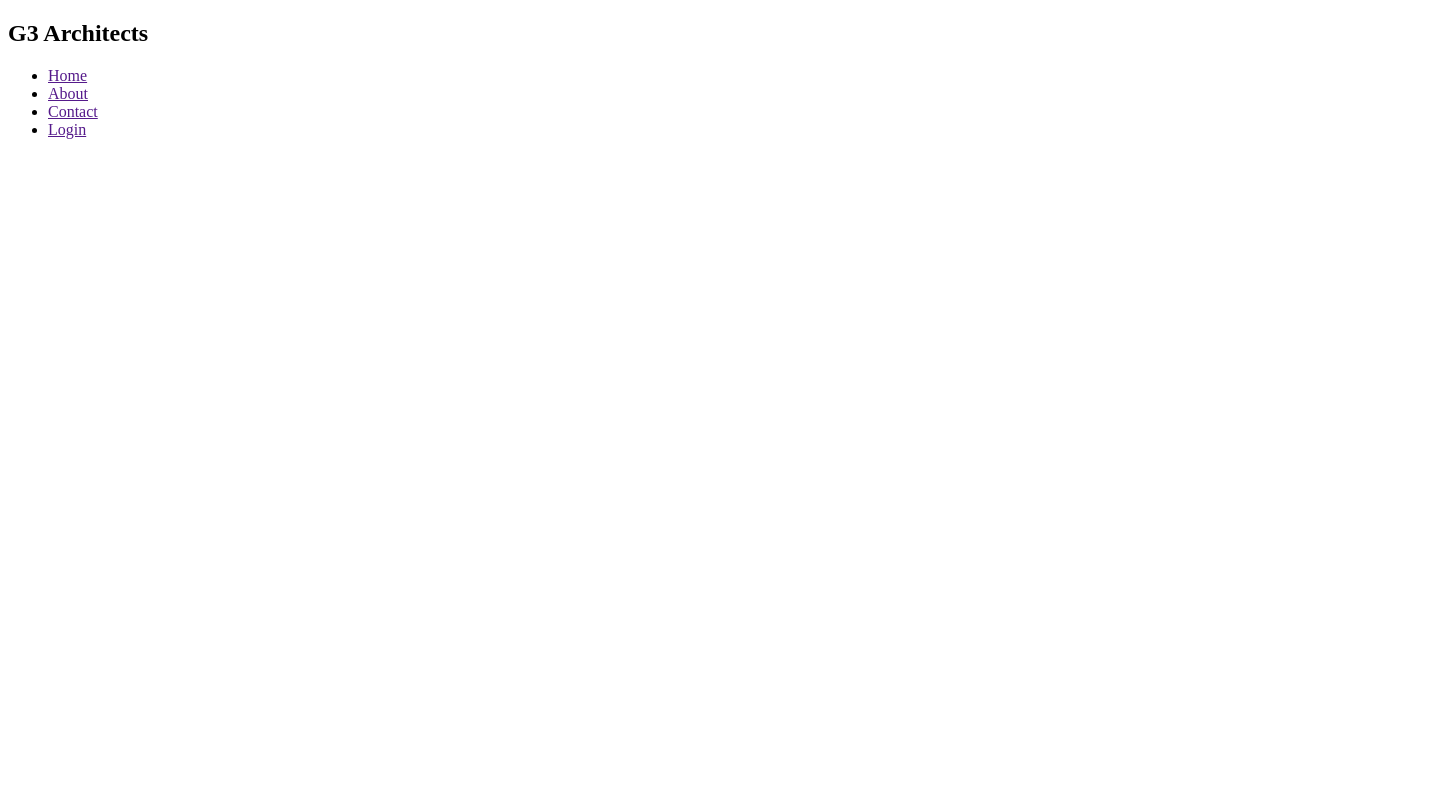
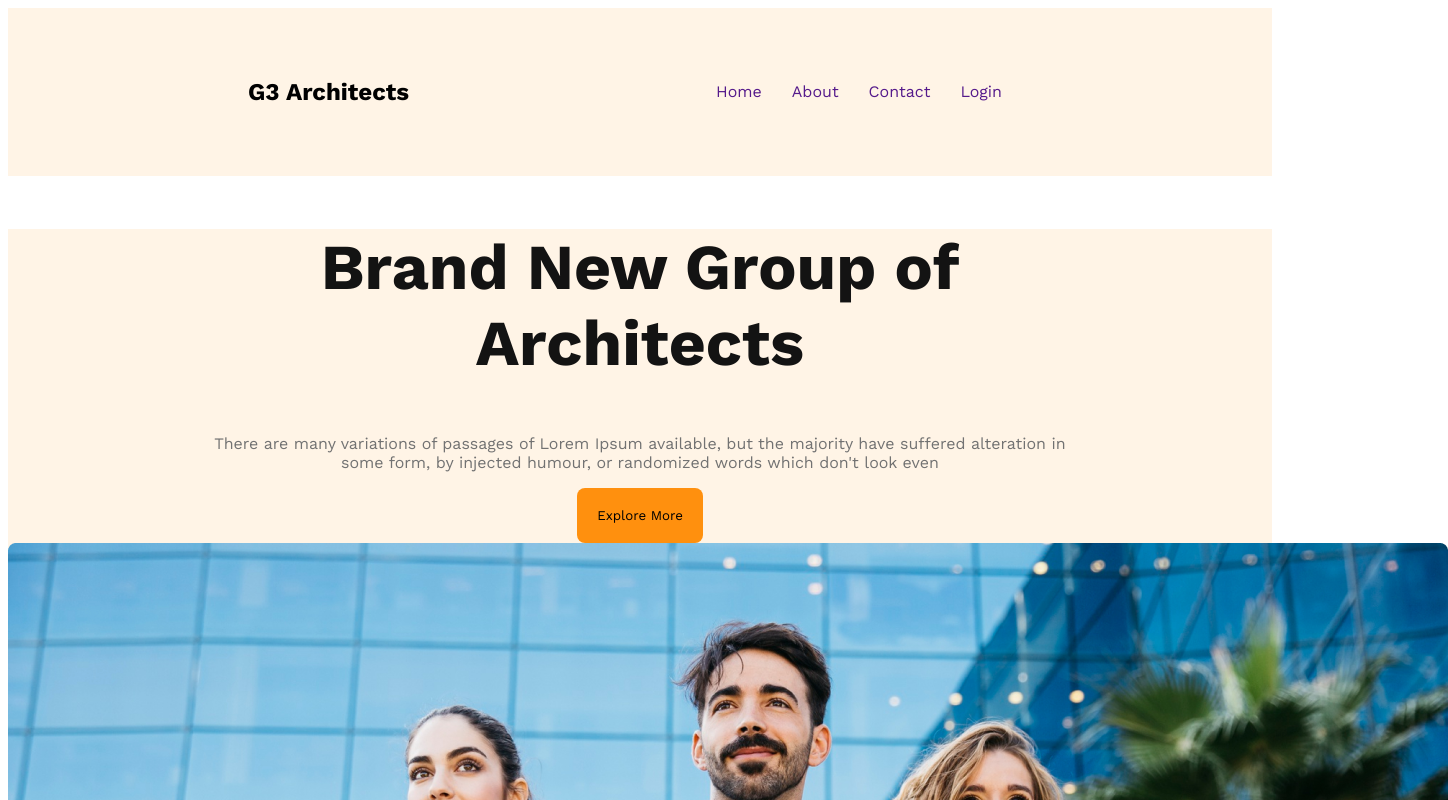
Before and after one commit to ShafayetAhmad/Landing-Page-G3-Architects, a plain HTML site: page index.html in a window 1280 px wide. Shown: the top 800 px of the page, 1448 px wide, since content can reach past the window. Drawn offline with nearby package versions, Linux system fonts and the light colour scheme.

Commit message:
banner added

```diff
--- a/index.html
+++ b/index.html
@@ -1,10 +1,10 @@
 <!DOCTYPE html>
 <html lang="en">
   <head>
-    <meta charset="UTF-8">
-    <meta http-equiv="X-UA-Compatible" content="IE=edge">
-    <meta name="viewport" content="width=device-width, initial-scale=1.0">
-    <link rel="stylesheet" href="styles/architect.css">
+    <meta charset="UTF-8" />
+    <meta http-equiv="X-UA-Compatible" content="IE=edge" />
+    <meta name="viewport" content="width=device-width, initial-scale=1.0" />
+    <link rel="stylesheet" href="styles/architect.css" />
     <title>G3-Architects</title>
   </head>
   <body>
@@ -18,12 +18,20 @@
           <li><a href="">Login</a></li>
         </ul>
       </nav>
+      <div class="banner">
+        <div class="banner-text">
+          <h2 class="banner-title">Brand New Group of Architects</h2>
+          <p class="banner-description">
+            There are many variations of passages of Lorem Ipsum available, but
+            the majority have suffered alteration in some form, by injected
+            humour, or randomized words which don't look even
+          </p>
+          <button class="btn-primary">Explore More</button>
+        </div>
+        <img src="images/banner.png" alt="">
+      </div>
     </header>
-    <main>
-
-    </main>
-    <footer>
-
-    </footer>
+    <main></main>
+    <footer></footer>
   </body>
 </html>
--- a/styles/architect.css
+++ b/styles/architect.css
@@ -1 +1,63 @@
+/* Work Sans Font from Google Fonts  */
+
 @import url("https://fonts.googleapis.com/css2?family=Work+Sans:wght@400;600;700;800&display=swap");
+
+/* Shared Styles  */
+* {
+  font-family: "Work Sans", sans-serif;
+}
+
+/* Header Styles  */
+
+nav {
+  display: flex;
+  justify-content: space-between;
+  background: rgba(255, 144, 14, 0.1);
+  align-items: center;
+  padding: 50px 240px;
+}
+
+nav ul {
+  display: flex;
+}
+
+nav a {
+  text-decoration: none;
+}
+
+nav li {
+  margin-right: 30px;
+  list-style: none;
+}
+
+/* Banner Styles  */
+.banner {
+  background: rgba(255, 144, 14, 0.1);
+}
+
+.banner-text {
+  text-align: center;
+  max-width: 860px;
+  margin: 0px auto;
+}
+
+.banner-title {
+  color: #131313;
+  text-align: center;
+  font-size: 4rem;
+  font-weight: 700;
+}
+
+.banner-description {
+  color: #727272;
+  text-align: center;
+  font-size: 1rem;
+  font-weight: 400;
+}
+
+.btn-primary {
+  border-radius: 8px;
+  background-color: #ff900e;
+  border: none;
+  padding: 20px 20px;
+}
```
Lines whose indentation alone changed are shown as unchanged.
